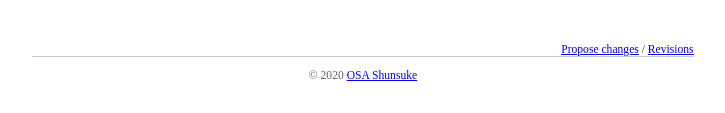
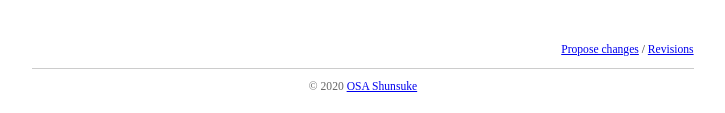
Before and after one commit to s-osa/blog.osa.in.net, a Gatsby site: page /my-new-blog/ in a window 1280 px wide. Shown: the part 1190-1303 px from the top of the page, without its empty margins (277-1002 px from the left). Built offline with nearby package versions, Linux system fonts and the light colour scheme; Gatsby itself is replaced by a stand-in of ours; some packages are replaced by stand-ins of ours; what typography-theme-github would draw is missing.

Commit message:
Move border line to the layout

```diff
--- a/src/components/layout.js
+++ b/src/components/layout.js
@@ -58,6 +58,13 @@ const Layout = ({ location, title, children }) => {
       <header>{header}</header>
       <main>{children}</main>
 
+      <hr
+        style={{
+          marginTop: rhythm(1 / 2),
+          marginBottom: rhythm(1 / 2)
+        }}
+      />
+
       <footer style={{
         textAlign: `center`,
         color: `#666666`,
--- a/src/templates/blog-post.js
+++ b/src/templates/blog-post.js
@@ -57,11 +57,6 @@ const BlogPostTemplate = ({ data, location }) => {
             Revisions
           </Link>
         </div>
-        <hr
-          style={{
-            marginBottom: rhythm(1/2)
-          }}
-        />
       </article>
     </Layout>
   )
```
